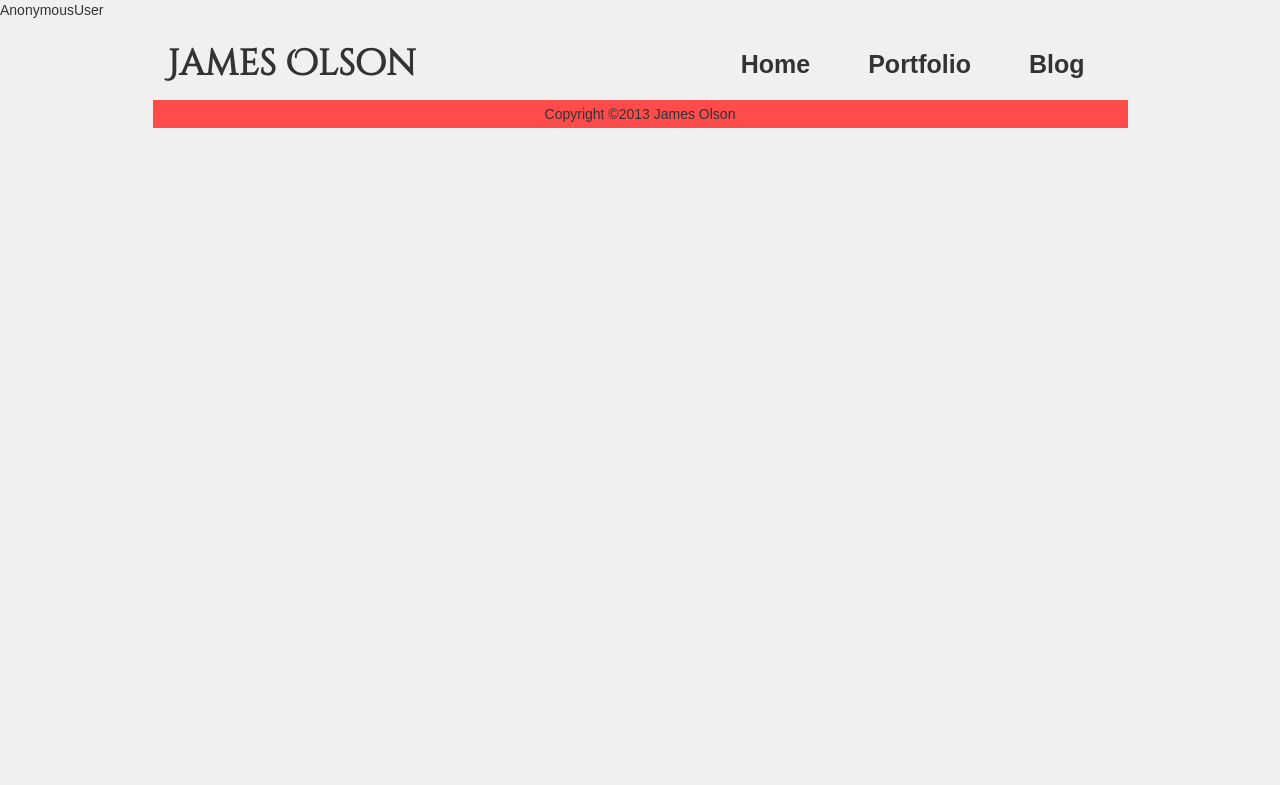
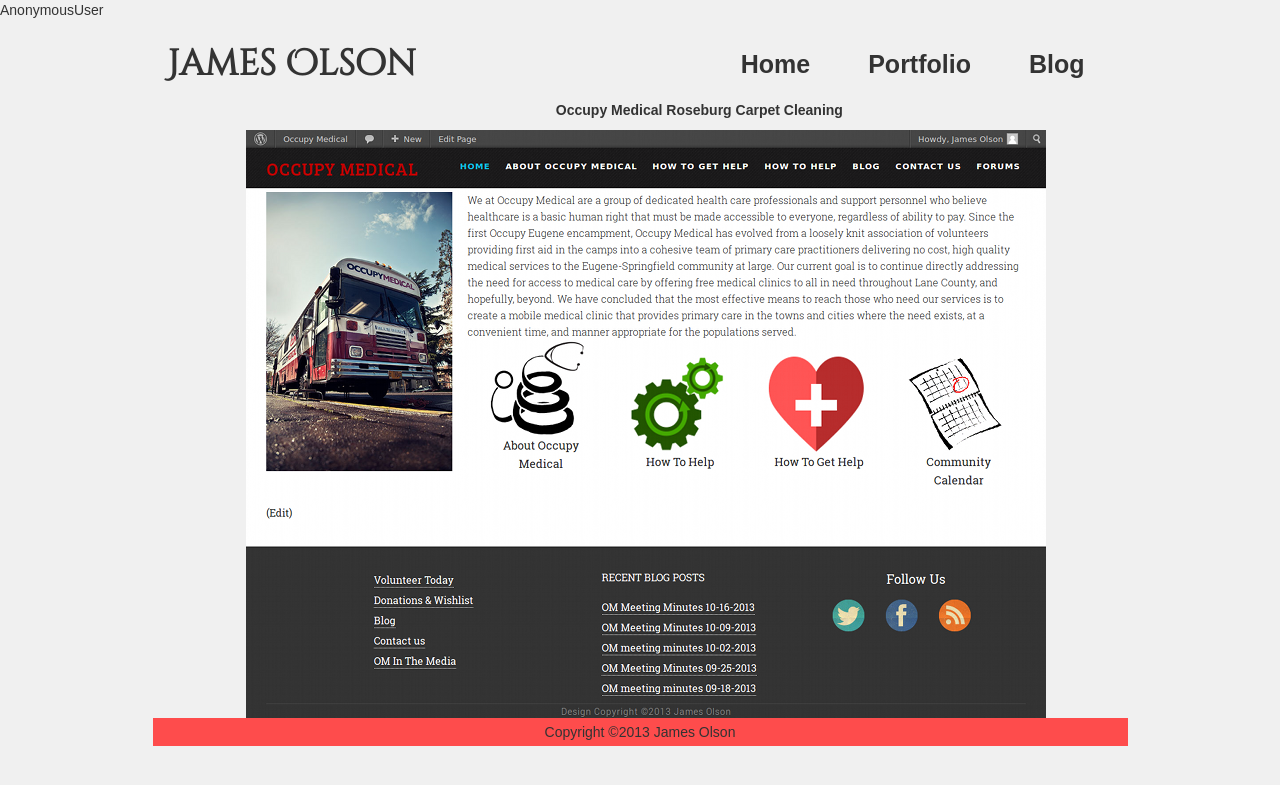
Before and after one commit to Nimmard/james-olson.com, a Django app: template templates/main/portfolio.html in a window 1280 px wide. Shown: the top 785 px of the page. Run offline with Django 3.2, Linux system fonts and the light colour scheme; the template is opened without the code that fills it, so the values that code supplies are empty; some libraries are stand-ins or nearby versions; some web fonts are replaced.

Commit message:
More work for the portfolio page!

```diff
--- a/static/css/style.css
+++ b/static/css/style.css
@@ -188,3 +188,16 @@
 .menu ul {
   list-style-type: none;
 }
+
+/* Portfolio Page */
+
+#rcc {
+  display: none;
+}
+#view-list {
+  text-align: center;
+}
+#view-list li  {
+  display: inline;
+  list-style-type: none;
+}
--- a/static/js/script.js
+++ b/static/js/script.js
@@ -1,4 +1,12 @@
 $(document).ready(function() {
+    var active="om";
+    $('a.view-list-item').click(function() {
+        var divname = this.name;
+        $('#'+active).hide("slide", {direction: "right"}, 1200);
+        $('#'+divname).delay(800).show("slide", {direction: "right"}, 1200);
+        active = divname;
+    });
+
     $(".entry:nth-child(odd)").addClass('alternate');
     $(".entry:first-of-type").addClass('first');
     $(".entry:first-of-type").removeClass('alternate');
--- a/templates/base.html
+++ b/templates/base.html
@@ -40,6 +40,7 @@
       </div>
     </div>
     <script src="http://ajax.googleapis.com/ajax/libs/jquery/2.0.3/jquery.min.js"></script>
+    <script src="//ajax.googleapis.com/ajax/libs/jqueryui/1.10.3/jquery-ui.min.js"></script>
     <script src="http://ajax.aspnetcdn.com/ajax/jquery.validate/1.11.1/jquery.validate.min.js">
     <script src="http://netdna.bootstrapcdn.com/bootstrap/3.0.2/js/bootstrap.min.js"></script>
     <script src="{% static "js/script.js" %}"></script>
--- a/templates/main/portfolio.html
+++ b/templates/main/portfolio.html
@@ -1 +1,18 @@
 {% extends "base.html" %}
+{% load staticfiles %}
+{% block content %}
+<div class="col-md-10 col-md-offset-1">
+  <div class="col-md-offset-1" id="view-list">
+    <ul>
+      <li><a href="#" class="view-list-item" name="om">Occupy Medical</a></li>
+      <li><a href="#" class="view-list-item" name="rcc">Roseburg Carpet Cleaning</a></li>
+    </ul>
+  </div>
+  <div class="col-md-offset-1" id="om">
+    <img src="{% static 'images/Occupy Medical.png' %}">
+  </div>
+  <div class="col-md-offset-1" id="rcc">
+    <img src="{% static 'images/Roseburg Carpet Cleaning.png' %}">
+  </div>
+</div>
+{% endblock %}
```
Also changed, not shown: static/images/Occupy Medical.png (added), static/images/Roseburg Carpet Cleaning.png (added).
